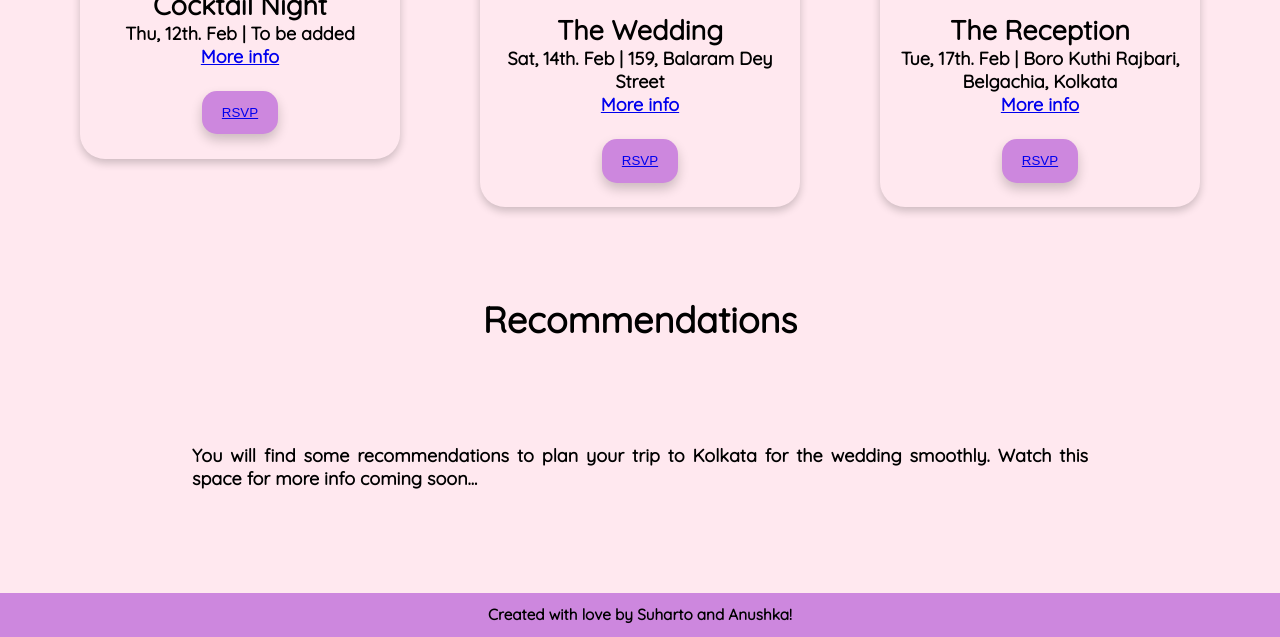
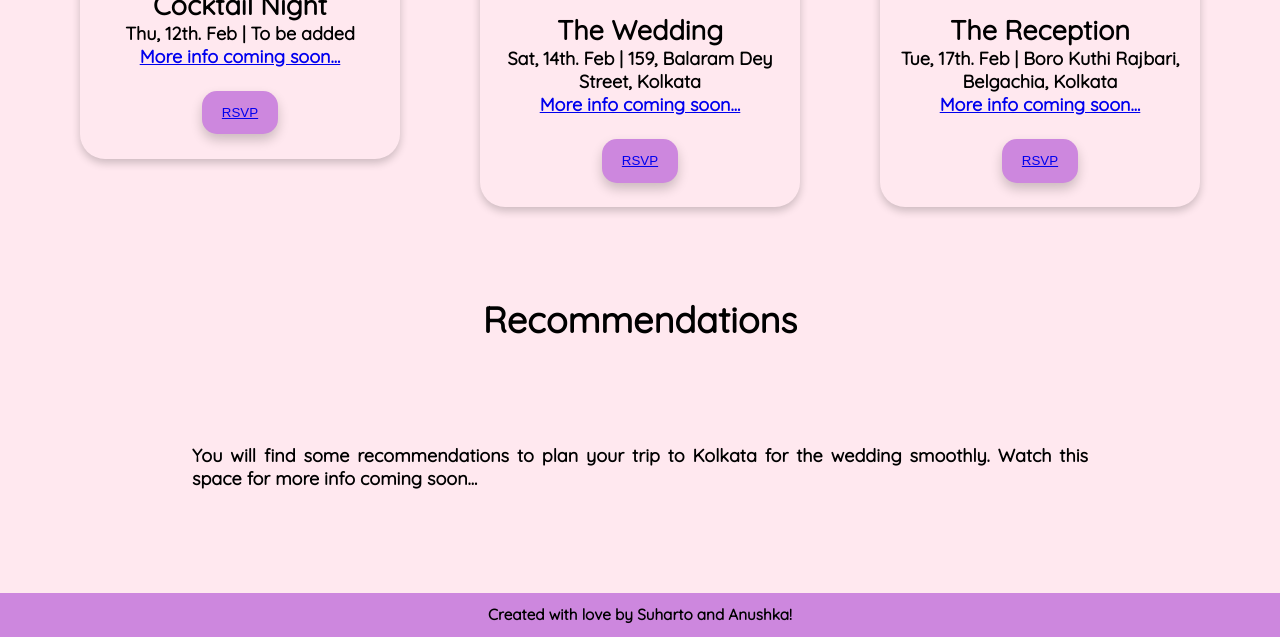
Before and after one commit to suhartobanerjee/AnuSuhGetHitched.github.io, a plain HTML site: page index.html in a window 1280 px wide. Shown: the part 2977-3614 px from the top of the page. Drawn offline with Linux system fonts and the light colour scheme.

Commit message:
Added Kolkata to wedding venue and more info coming soon

```diff
--- a/index.html
+++ b/index.html
@@ -51,7 +51,7 @@
                     <div class="event_card_info">
                         <h3>Cocktail Night</h3>
                         <p>Thu, 12th. Feb | To be added</p>
-                        <a href="#reception_info">More info</a>
+                        <a href="#reception_info">More info coming soon...</a>
                         <br>
                         <br>
                         <button type="button" class="rsvp"><a href="https://forms.gle/v62fAXso74T3dtiG6">RSVP</a></button>
@@ -62,8 +62,8 @@
                     <img src="https://getethnic.com/wp-content/uploads/2020/05/2Indian-Wedding-Rituals-indian-couple.jpg">
                     <div class="event_card_info">
                         <h3>The Wedding</h3>
-                        <p>Sat, 14th. Feb | 159, Balaram Dey Street</p>
-                        <a href="#wedding_info">More info</a>
+                        <p>Sat, 14th. Feb | 159, Balaram Dey Street, Kolkata</p>
+                        <a href="#wedding_info">More info coming soon...</a>
                         <br>
                         <br>
                         <button type="button" class="rsvp"><a href="https://forms.gle/v62fAXso74T3dtiG6">RSVP</a></button>
@@ -76,7 +76,7 @@
                     <div class="event_card_info">
                         <h3>The Reception</h3>
                         <p>Tue, 17th. Feb | Boro Kuthi Rajbari, Belgachia, Kolkata</p>
-                        <a href="#reception_info">More info</a>
+                        <a href="#reception_info">More info coming soon...</a>
                         <br>
                         <br>
                         <button type="button" class="rsvp"><a href="https://forms.gle/v62fAXso74T3dtiG6">RSVP</a></button>
```
